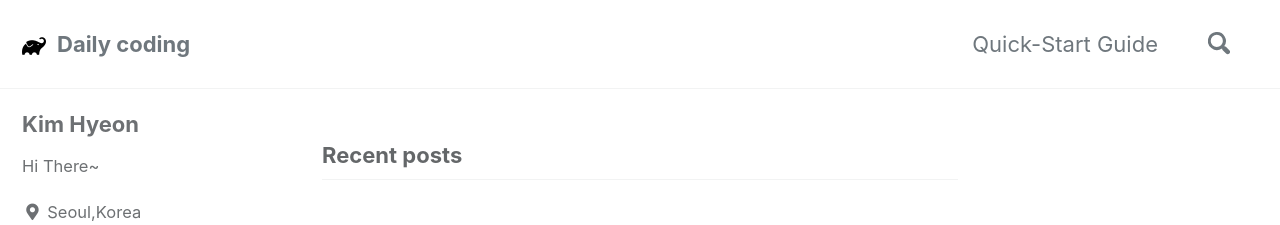
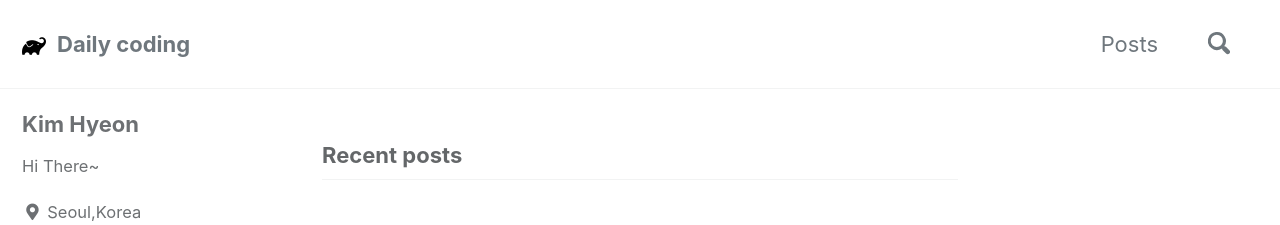
Before and after one commit to hyeonkimmm/hyeonkimmm.github.io, a Jekyll site: the page built from index.html, in a window 1280 px wide. Shown: the top 225 px of the page. Built offline with Jekyll 4.4.1, drawn with Linux system fonts in a browser that asks for light colours; cached includes are drawn as plain includes; the list of posts is cut into pages by our own code.

Commit message:
Update navigation.yml

```diff
--- a/_data/navigation.yml
+++ b/_data/navigation.yml
@@ -1,7 +1,9 @@
 # main links
 main:
-  - title: "Quick-Start Guide"
-    url: https://mmistakes.github.io/minimal-mistakes/docs/quick-start-guide/
+  - title: "Posts"
+    url: /About/
+  # - title: "Quick-Start Guide"
+  #  url: https://mmistakes.github.io/minimal-mistakes/docs/quick-start-guide/
   # - title: "About"
   #   url: https://mmistakes.github.io/minimal-mistakes/about/
   # - title: "Sample Posts"
```
